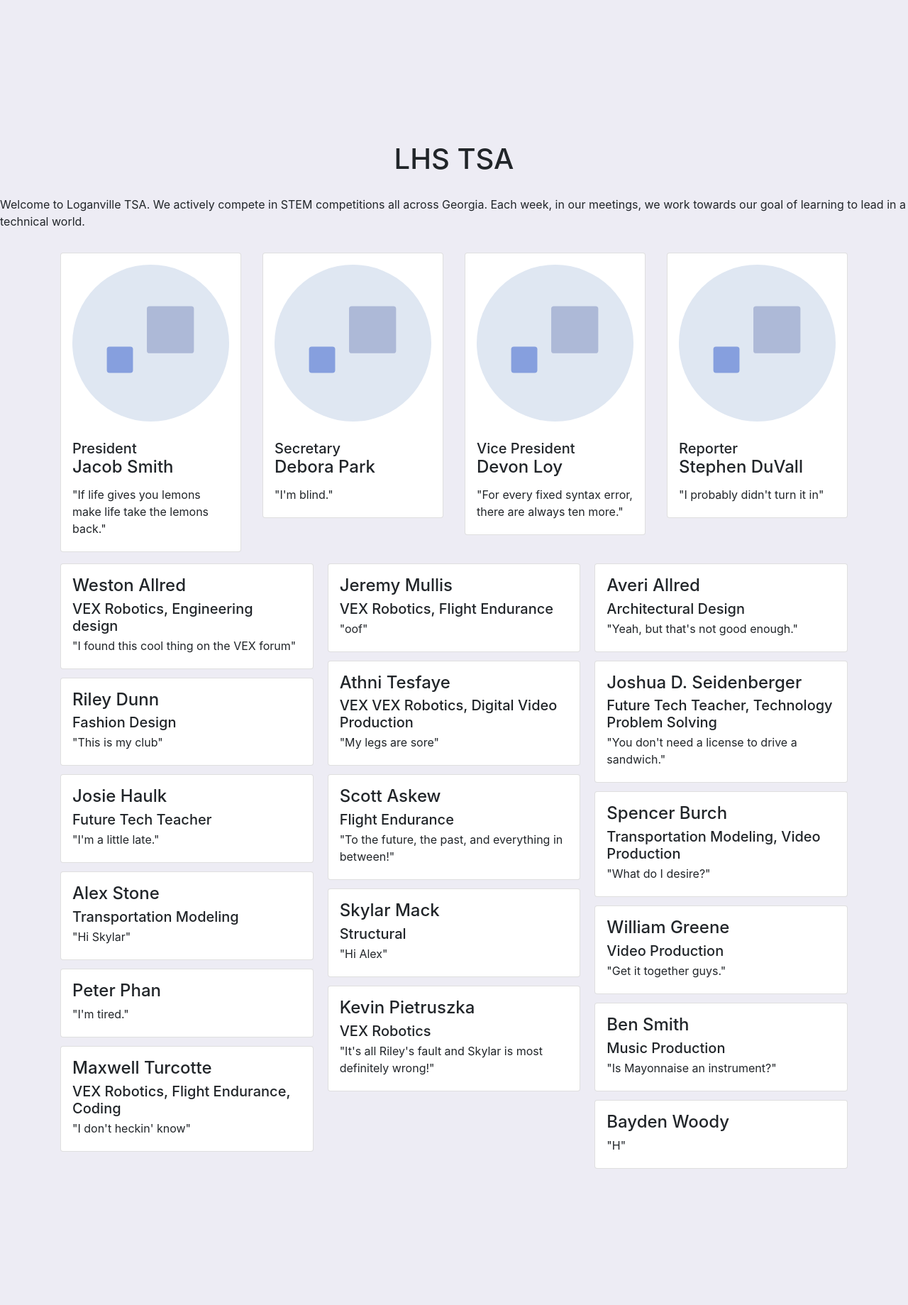
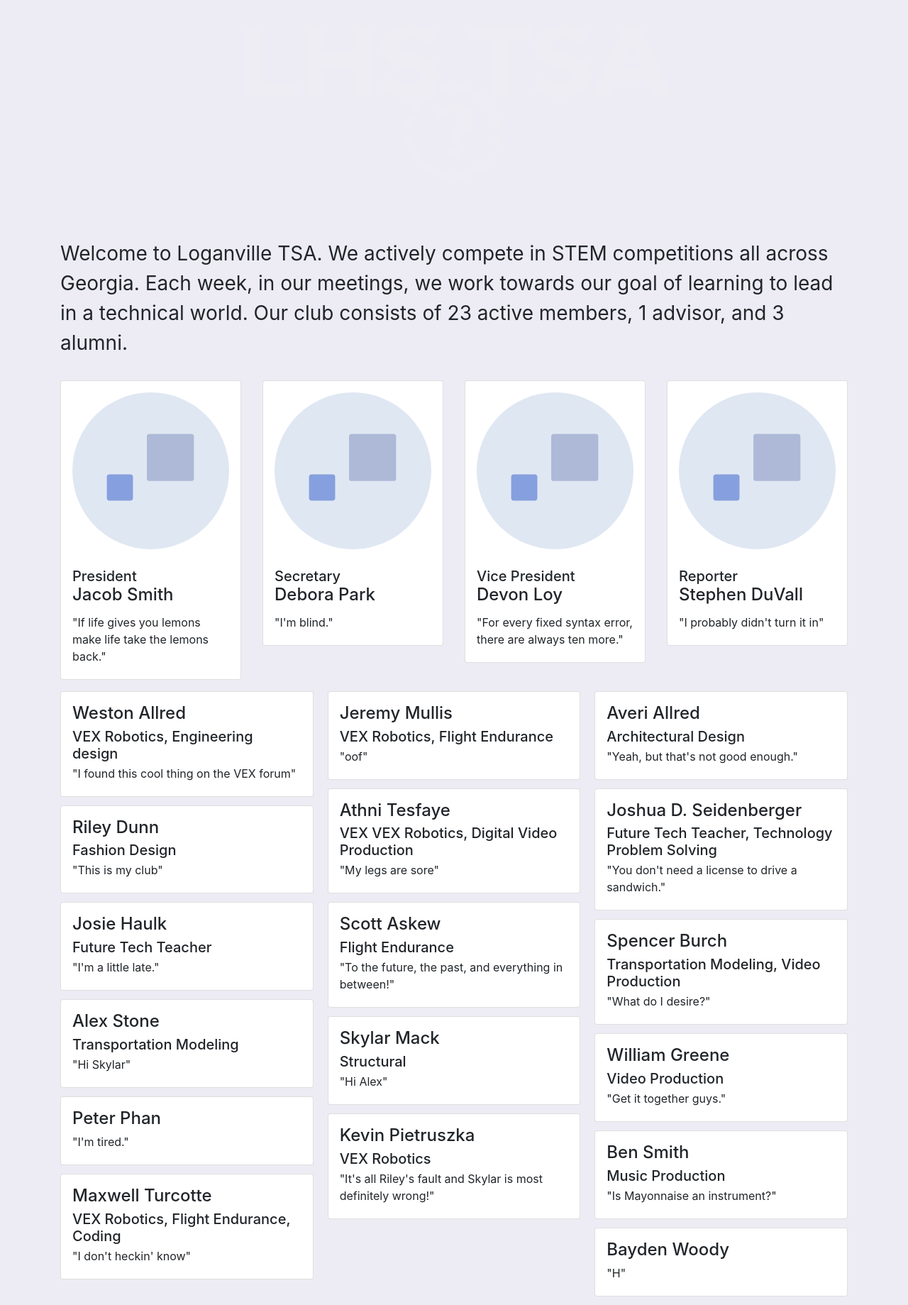
Before and after one commit to LHS-TSA/TSA-Website, a PHP site: page / in a window 1280 px wide. Shown: the part 524-2363 px from the top of the page at 71% size. Before the commit the page ends 2171 px from the top, so only its background shows below. Run offline with PHP 8.4, Linux system fonts and the light colour scheme; some libraries are stand-ins or nearby versions.

Commit message:
Made font and theme changes

```diff
--- a/css/main.css
+++ b/css/main.css
@@ -3,8 +3,16 @@ body {
 	background-color: #edecf4;
 }
 
+::-webkit-scrollbar {
+	display: none;
+}
+
+.divider {
+	height: 7vh;
+	min-height: 60px;
+}
+
 /* Parallax Styling */
-
 .tsa-intro {
 	min-height: 100vh;
 	padding-bottom: 2.5vh;
@@ -21,17 +29,31 @@ body {
 }
 
 
-/* Default Theme Styles */
+/* Custom Theme Styles */
+a:visited {
+  text-decoration: none;`
+}
 
-.theme {
+a:hover {
+  color: #bcbbc1;
+}
+
+.title {
+  font-size: 8.75em;
+  color: #eeedf4;
+  text-decoration: none;
+  font-style: normal;
+  line-height: 33%;
+  font-family: Montserrat,Helvetica Neue,Helvetica,Arial,sans-serif;
+  font-weight: 700;
+}
+
+.navbar {
 	background-color: #94090D;
 }
 
-::-webkit-scrollbar {
-	display: none;
+#about>div>p {
+/*   font-family: 'Roboto', sans-serif; */
+/*   font-weight: medium; */
+  font-size: 1.75em;
 }
-
-.divider {
-	height: 7vh;
-	min-height: 60px;
-}
--- a/index.html
+++ b/index.html
@@ -13,7 +13,9 @@
 
   <!--My CSS-->
   <link href="css/main.css" rel="stylesheet" type="text/css">
-
+  <link href="https://fonts.googleapis.com/css?family=Space+Mono:400,700" rel="stylesheet">
+  <link rel="stylesheet" href="https://fonts.googleapis.com/css?family=Montserrat:300,400,700">
+  <link rel="stylesheet" href="https://fonts.googleapis.com/css?family=Open+Sans:300,300i,400,400i,700,700i">
   <!-- HTML5 shim and Respond.js for IE8 support of HTML5 elements and media queries -->
   <!-- WARNING: Respond.js doesn't work if you view the page via file:// -->
   <!--[if lt IE 9]>
@@ -23,7 +25,7 @@
 </head>
 <!-- https://material.io/color/#!/?view.left=0&view.right=1&primary.color=eeedf4 off white color that looks so nice -->
 <body data-spy="scroll" data-target="#navbar" data-offset="0">
-  <nav class="navbar navbar-expand-lg navbar-dark theme fixed-top" id="navbar">
+  <nav class="navbar navbar-expand-lg navbar-dark fixed-top" id="navbar">
     <a class="navbar-brand" href="https://lhstsa.org">LHS TSA</a>
     <button class="navbar-toggler" type="button" data-toggle="collapse" data-target="#navbarSupportedContent">
     	<span class="navbar-toggler-icon"></span>
@@ -39,24 +41,39 @@
     </div>
   </nav>
 
-  <div class="tsa-parallax parallax-window" data-parallax="scroll" data-image-src="img/IMG_9326.jpg">
+  <div class="tsa-parallax" data-parallax="scroll" data-image-src="img/IMG_9326.jpg">
     <div class="container tsa-fullpage">
-      <div id="about" class="row text-center align-items-end tsa-intro">
+      <div id="" class="row text-center align-items-end tsa-intro">
         <div class="col-md-12">
-          <h1>LHS TSA</h1>
+          <h1 class="title">LHS TSA</h1>
+          <a href="#officers" class="title"><i class="far fa-angle-down"></i></a>
         </div>
       </div>
     </div>
   </div>
 
-  <p>Welcome to Loganville TSA. We actively compete in STEM competitions all across Georgia. Each week, in our meetings, we work towards our goal of learning to lead in a technical world.</p>
+  <div id="about" class="divider"></div>
+
+  <div class="container">
+    <div id="about" class="row">
+      <div class="col-md-12">
+        <p>
+          Welcome to Loganville TSA. We actively compete in STEM competitions all across Georgia.
+          Each week, in our meetings, we work towards our goal of learning to lead in a technical world.
+          Our club consists of 23 active members, 1 advisor, and 3 alumni.
+        </p>
+      </div>
+    </div>
+  </div>
+
   <div class="container">
     <div id="officers" class="row"></div>
     <div id="members" class="card-columns"></div>
   </div>
 
+  <script defer src="https://use.fontawesome.com/releases/v5.0.6/js/all.js"></script>
   <script src="https://code.jquery.com/jquery-3.2.1.slim.min.js" integrity="sha384-KJ3o2DKtIkvYIK3UENzmM7KCkRr/rE9/Qpg6aAZGJwFDMVNA/GpGFF93hXpG5KkN" crossorigin="anonymous"></script>
-  <script src="https://cdnjs.cloudflare.com/ajax/libs/parallax.js/1.5.0/parallax.min.js" integrity="sha256-Jhqqct9kdspgS5FC1W1f/cBOkdDoWMV3eWhU14cqzoY=" crossorigin="anonymous"></script>
+  <script defer src="https://cdnjs.cloudflare.com/ajax/libs/parallax.js/1.5.0/parallax.min.js" integrity="sha256-Jhqqct9kdspgS5FC1W1f/cBOkdDoWMV3eWhU14cqzoY=" crossorigin="anonymous"></script>
   <script src="https://cdnjs.cloudflare.com/ajax/libs/popper.js/1.12.3/umd/popper.min.js" integrity="sha384-vFJXuSJphROIrBnz7yo7oB41mKfc8JzQZiCq4NCceLEaO4IHwicKwpJf9c9IpFgh" crossorigin="anonymous"></script>
   <script src="https://maxcdn.bootstrapcdn.com/bootstrap/4.0.0-beta.2/js/bootstrap.min.js" integrity="sha384-alpBpkh1PFOepccYVYDB4do5UnbKysX5WZXm3XxPqe5iKTfUKjNkCk9SaVuEZflJ" crossorigin="anonymous"></script>
   <script src="js/members.js"></script>
```
